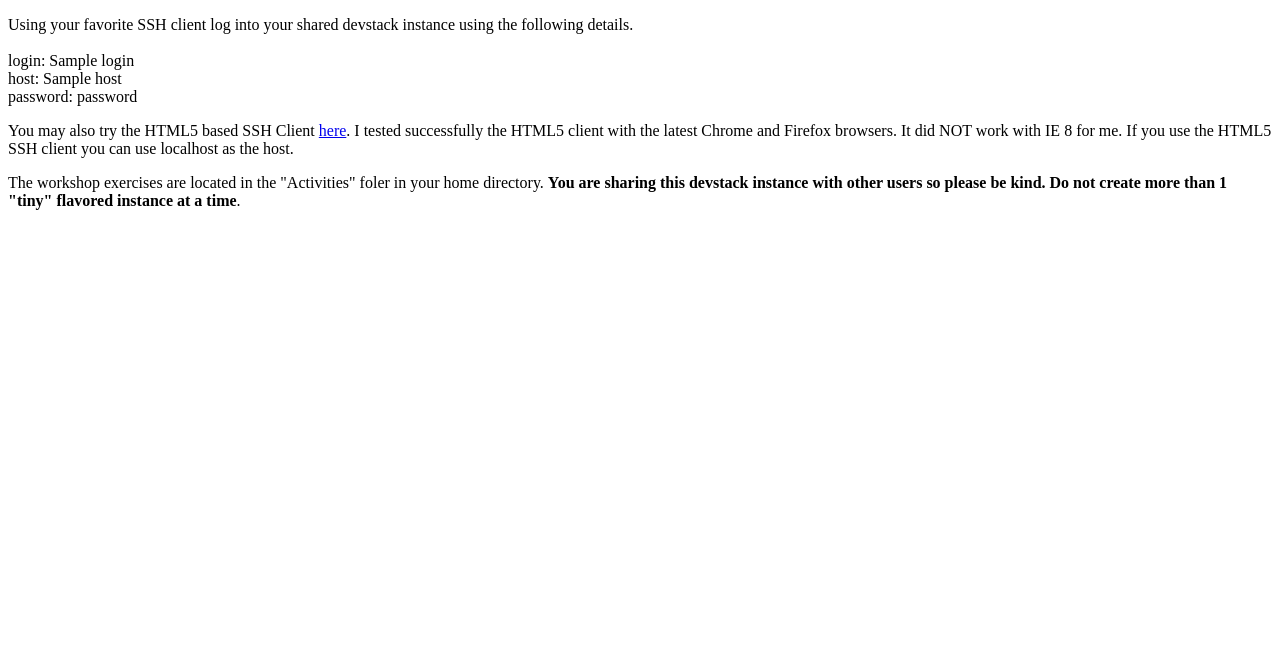
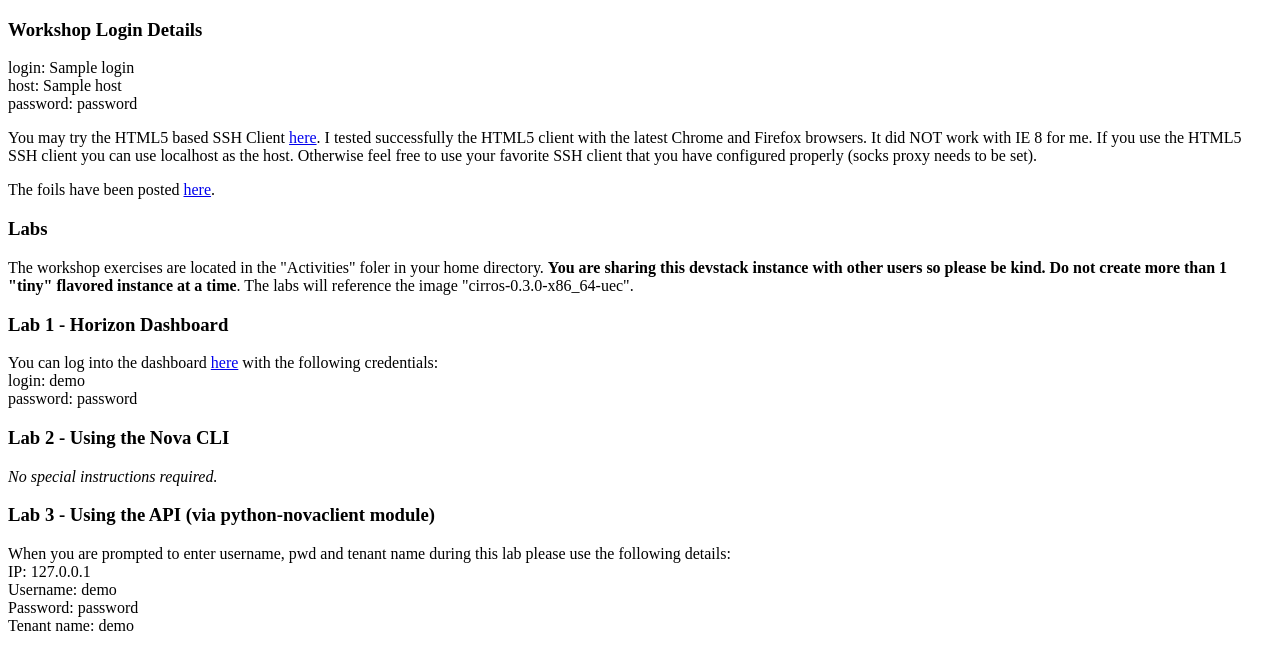
Before and after one commit to jcooklin/OpenStackWorkshop, a Django app: template ittlcsite/registerapp/templates/registerapp/registered.html in a window 1280 px wide. Shown: the top 670 px of the page. Run offline with Django 3.2, Linux system fonts and the light colour scheme; the template is opened without the code that fills it: values that come from a table or form of the project are taken from there, others are empty; tables that the repository leaves empty hold one stand-in row (values such as "Sample post"); parts of the project's set-up code (start-up, migrations or seed data) failed here and were passed over.

Commit message:
updated registered template with details for the workshop

```diff
--- a/ittlcsite/registerapp/templates/registerapp/registered.html
+++ b/ittlcsite/registerapp/templates/registerapp/registered.html
@@ -4,9 +4,7 @@
 <head> <title>ITTLC 12 - An OpenStack Developer Workshop</title> </head>
 <body>
 <p>
-Using your favorite SSH client log into your shared devstack instance using the following details.
-<br>
-<br>
+<h3>Workshop Login Details</h3>
 login:    {{ login }}
 <br>
 host:     {{ host }}
@@ -15,10 +13,32 @@ password: password
 </p>
 
 <p>
-You may also try the HTML5 based SSH Client <a target="_blank" href="https://{{host}}">here</a>.  I tested successfully the HTML5 client with the latest Chrome and Firefox browsers.  It did NOT work with IE 8 for me.  If you use the HTML5 SSH client you can use localhost as the host.
+You may try the HTML5 based SSH Client <a target="_blank" href="https://{{host}}">here</a>.  I tested successfully the HTML5 client with the latest Chrome and Firefox browsers.  It did NOT work with IE 8 for me.  If you use the HTML5 SSH client you can use localhost as the host.  Otherwise feel free to use your favorite SSH client that you have configured properly (socks proxy needs to be set).
 </p>
+The foils have been posted <a target="_blank" href="https://mysharepoint.amr.ith.intel.com/personal/jrcookli/_layouts/PowerPoint.aspx?PowerPointView=ReadingView&PresentationId=/personal/jrcookli/Shared%20Documents/ITTLC-2012-OpenCloud-Final-nisha.pptx&Source=https%3A%2F%2Fmysharepoint%2Eamr%2Eith%2Eintel%2Ecom%2Fpersonal%2Fjrcookli%2Fdefault%2Easpx&DefaultItemOpen=1&DefaultItemOpen=1">here</a>.
+<h3>Labs</h3>
 <p>
-The workshop exercises are located in the "Activities" foler in your home directory.  <b>You are sharing this devstack instance with other users so please be kind.  Do not create more than 1 "tiny" flavored instance at a time</b>.
+The workshop exercises are located in the "Activities" foler in your home directory.  <b>You are sharing this devstack instance with other users so please be kind.  Do not create more than 1 "tiny" flavored instance at a time</b>. The labs will reference the image "cirros-0.3.0-x86_64-uec".
+</p>
+
+<h3>Lab 1 - Horizon Dashboard </h3>
+<p>
+You can log into the dashboard <a target="_blank" href="http://{{host}}">here</a> with the following credentials:
+<br>
+login: demo
+<br>
+password: password
+</p>
+<h3>Lab 2 - Using the Nova CLI</h3>
+<i>No special instructions required.</i>
+<h3>Lab 3 - Using the API (via python-novaclient module)</h3>
+<p>
+When you are prompted to enter username, pwd and tenant name during this lab please use the following details:
+<br>
+IP: 127.0.0.1<br>
+Username: demo<br>
+Password: password<br>
+Tenant name: demo
 </p>
 </body>
 </html>
```
